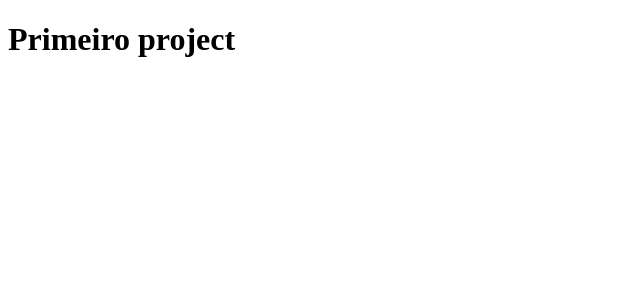
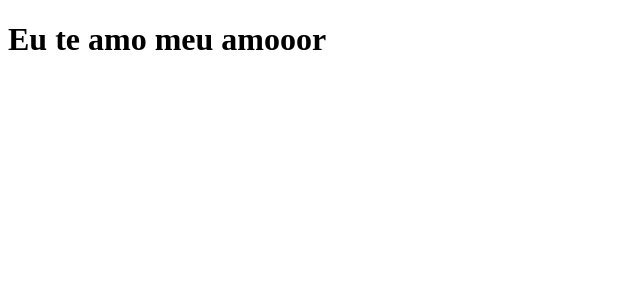
Before and after one commit to Klevisonf/clone-tabnews, a Next.js app: page / in a window 1280 px wide. Shown: the top 300 px of the page, without its empty margins (0-640 px from the left). Built offline with nearby package versions, Linux system fonts and the light colour scheme.

Commit message:
Modificar o h1

```diff
--- a/pages/index.js
+++ b/pages/index.js
@@ -1,5 +1,5 @@
 function Home(){
-    return <h1>Primeiro project</h1>
+    return <h1>Eu te amo meu amooor</h1>
 }
 
 export default Home;
```
